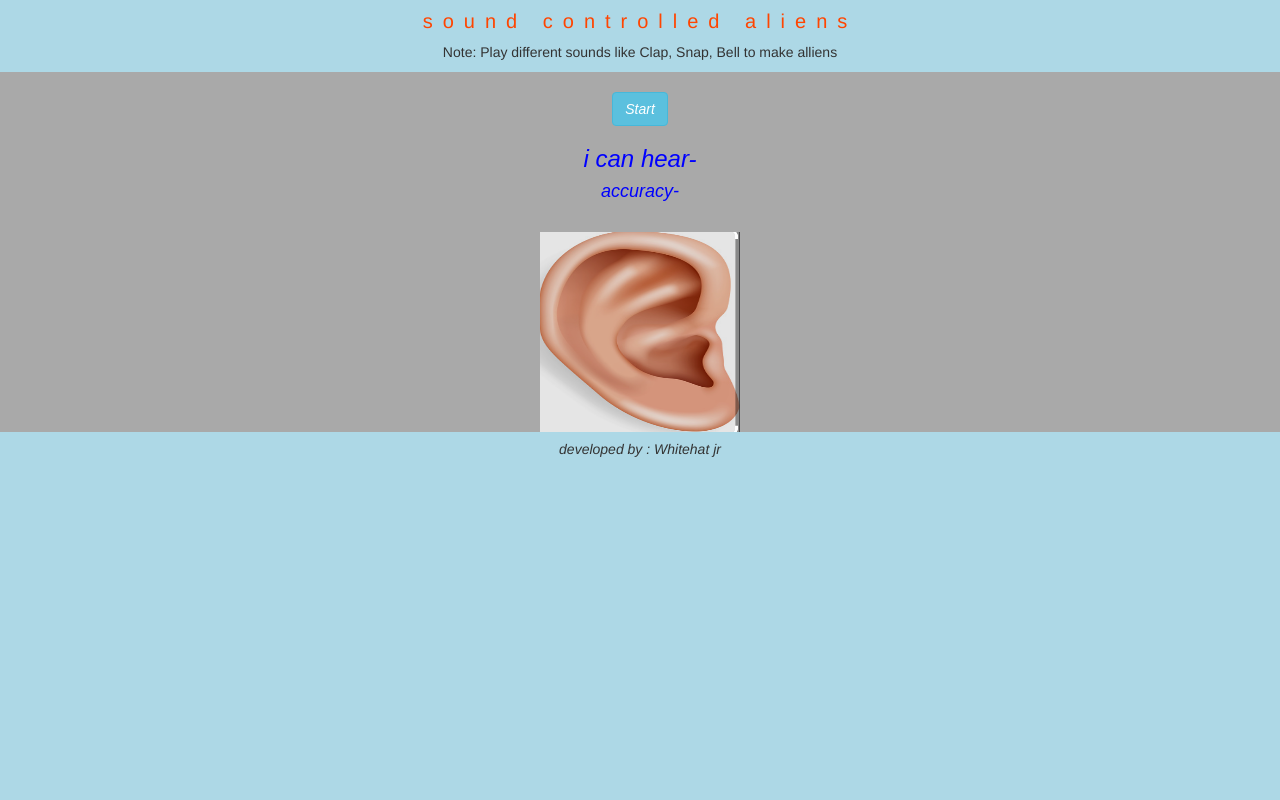
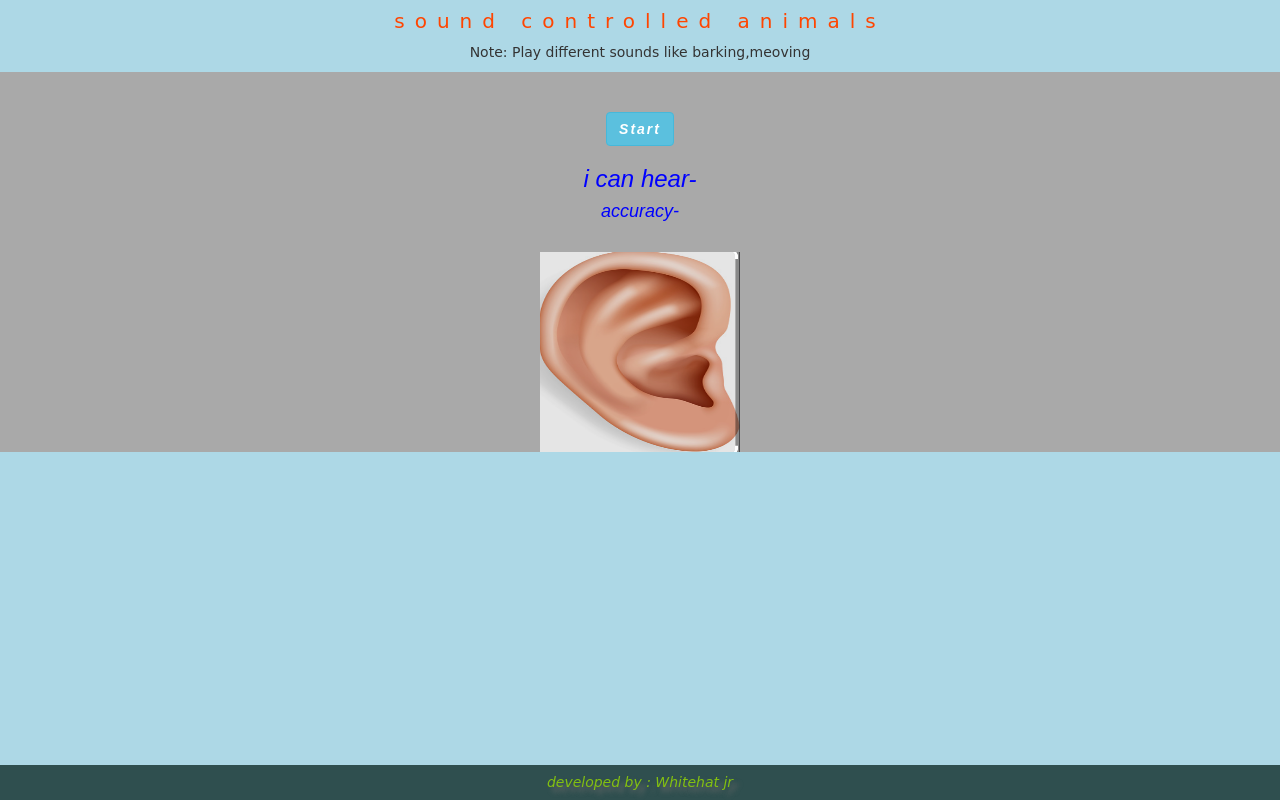
Before and after one commit to SVJaashwin/c106.project, a plain HTML site: page index.html in a window 1280 px wide. Drawn offline with nearby package versions, Linux system fonts and the light colour scheme.

Commit message:
Add files via upload

```diff
--- a/index.html
+++ b/index.html
@@ -6,14 +6,18 @@
       <link rel="stylesheet" href="https://maxcdn.bootstrapcdn.com/bootstrap/3.4.0/css/bootstrap.min.css">
       <script src="https://ajax.googleapis.com/ajax/libs/jquery/3.4.1/jquery.min.js"></script>
       <script src="https://maxcdn.bootstrapcdn.com/bootstrap/3.4.0/js/bootstrap.min.js"></script>
+      <link rel="preconnect" href="https://fonts.googleapis.com">
       <script src="https://unpkg.com/ml5@0.4.3/dist/ml5.min.js"></script>
+      <link rel="preconnect" href="https://fonts.googleapis.com">
+      <link rel="stylesheet" type="text/css" href="style.css">
+
       <link rel="stylesheet" type="text/css" href="style.css">
     </head>
 
     <body>
       <div class=" col-xs-12 text-center">
-         <h2 class="heding_main"> sound controlled aliens </h2>
-         <p> Note: Play different sounds like Clap, Snap, Bell to make alliens </p>
+         <h2 class="heding_main"> sound controlled animals </h2>
+         <p> Note: Play different sounds like barking,meoving </p>
         </div>
         <center>
           <div class="col-xs-12 div_main">
--- a/main.js
+++ b/main.js
@@ -1 +1,16 @@
 //https://teachablemachine.withgoogle.com/models/iI4XuVyLL/
+
+function startClassification(){
+    navigator.mediaDevices.getUserMedia({
+        audio:true
+    });
+    classifier=ml5.soundClassifier("https://teachablemachine.withgoogle.com/models/iI4XuVyLL/model.json",modelReady);
+
+}
+function modelReady(){
+  classifier.classify(gotResults);
+}
+function gotResults(error,results){
+  console.log("got results");
+  console.log(results);
+}
--- a/style.css
+++ b/style.css
@@ -1,5 +1,7 @@
+
 body{
     background-color: lightblue;
+    font-family: 'Special Elite', cursive;
 }
 .heding_main{
     font-size: 20px;
@@ -15,3 +17,26 @@ body{
  font-family: fantasy;
 
 }
+.div_main p{
+    letter-spacing: 2px;
+    color: gray;
+    font-weight: bold;
+    font-size: 12px;
+    font-family: 'Roboto', sans-serif;
+}
+.div_main button{
+    letter-spacing: 2px;
+    font-weight: bold;
+    margin-top: 20px;
+}
+.div_footer {
+     color: rgb(131, 192, 17);
+     position: fixed;
+     width: 100%;
+     font-size: medium;
+     bottom: 0;
+     line-height: 3;
+     text-align: center;
+     text-shadow:  5px 5px 5px rgb(107, 107, 107);
+     background-color:darkslategray;
+}
```
Also changed, not shown: cat.png (added).
